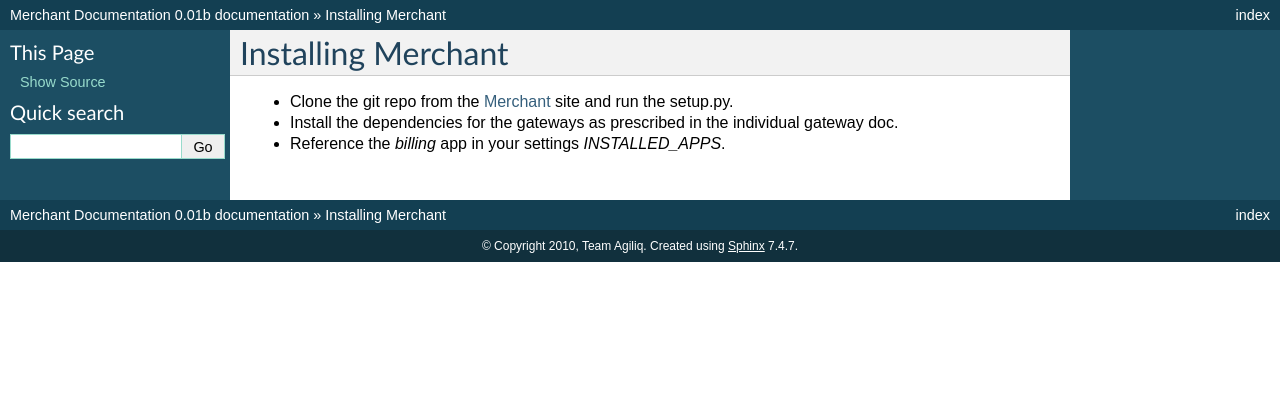
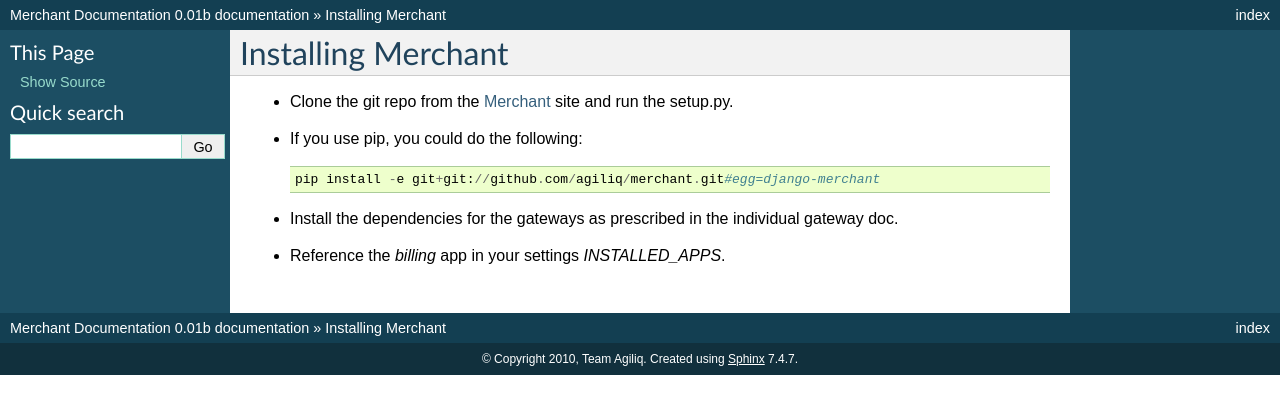
Before and after one commit to agiliq/merchant, a Sphinx documentation site: the page built from docs/install.rst, in a window 1280 px wide. Shown: the top 414 px of the page. Built offline with Sphinx 7.4.7, drawn with Linux system fonts in a browser that asks for light colours.

Commit message:
Install through pip until the package is uploaded to pypi. @shabda we need to upload this to pypi

```diff
--- a/docs/install.rst
+++ b/docs/install.rst
@@ -3,6 +3,10 @@
 --------------------
 
 * Clone the git repo from the Merchant_ site and run the setup.py.
+* If you use pip, you could do the following::
+
+    pip install -e git+git://github.com/agiliq/merchant.git#egg=django-merchant
+
 * Install the dependencies for the gateways as prescribed in the individual
   gateway doc.
 * Reference the `billing` app in your settings `INSTALLED_APPS`.
```
